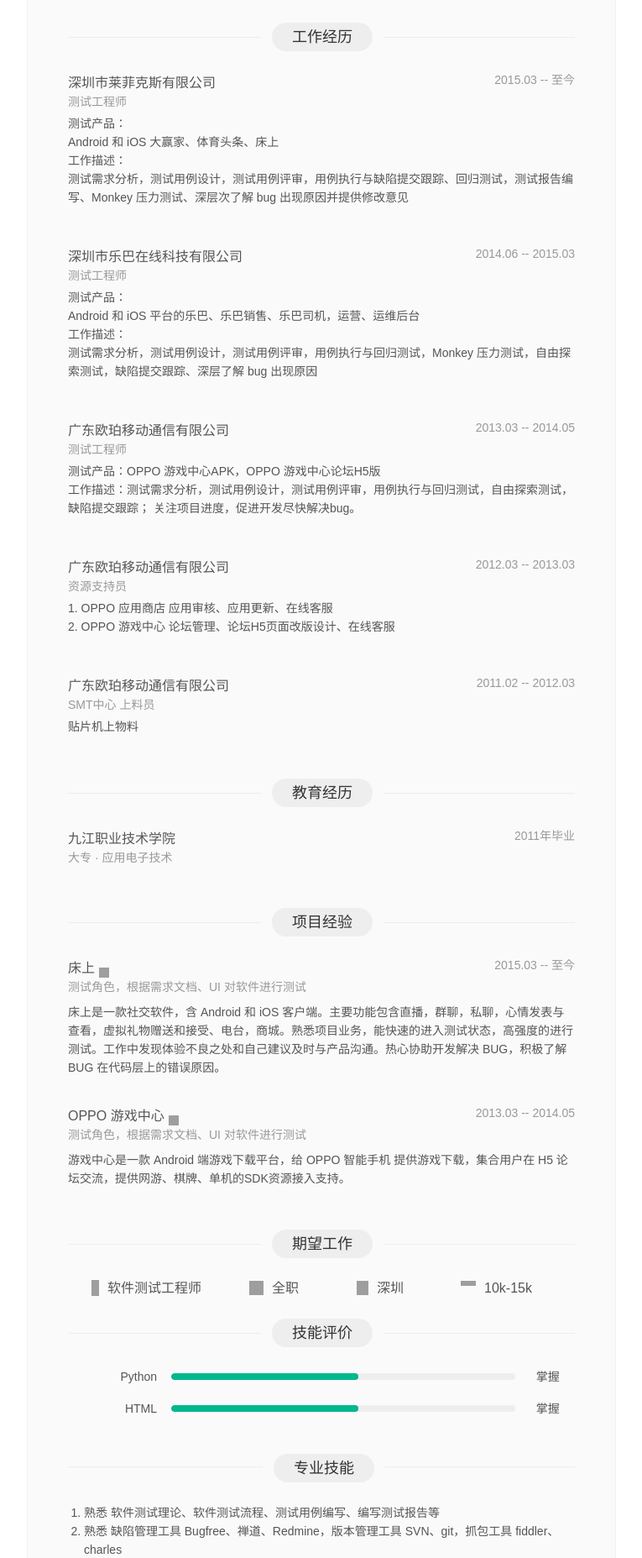
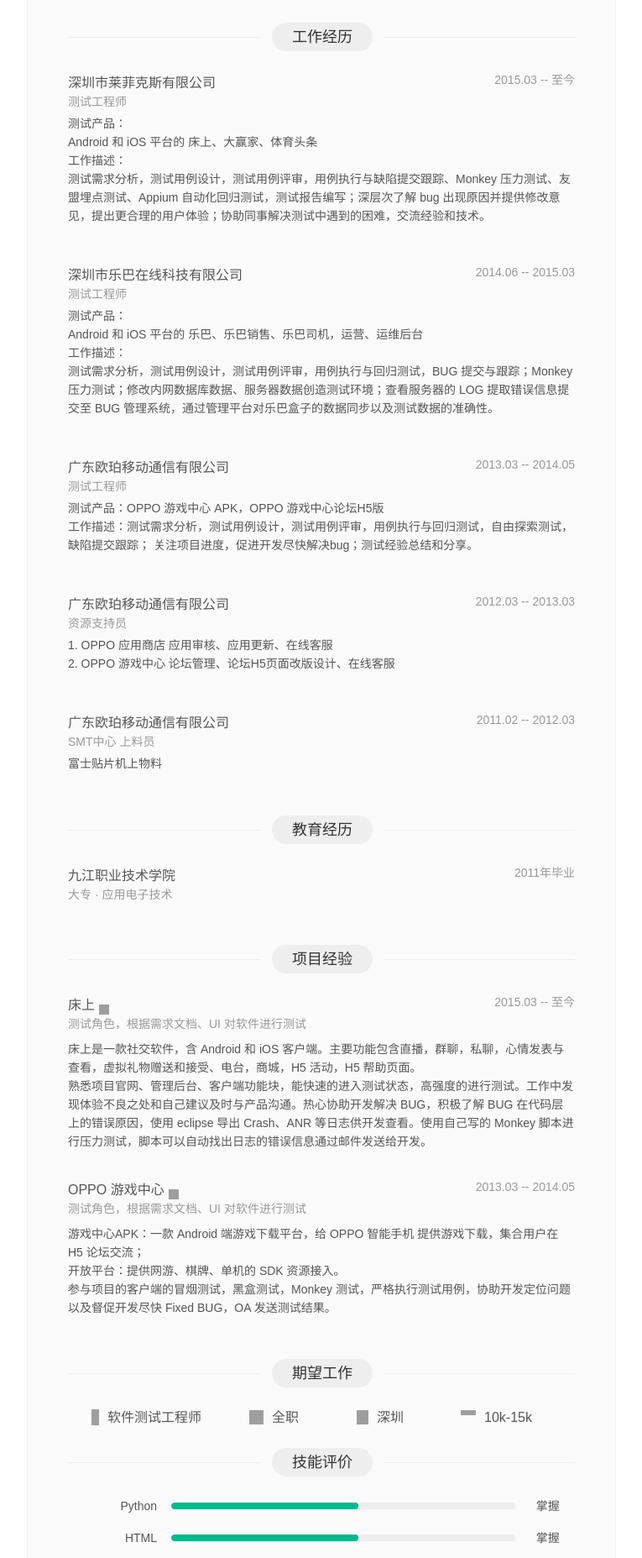
Before and after one commit to yinzhuoqun/testdata, a Django app: a page that uses templates/resume_yzq.html in a window 1280 px wide. Shown: the part 401-2256 px from the top of the page at 84% size, without its empty margins (257-1022 px from the left). Run offline with Django 3.2, Linux system fonts and the light colour scheme; parts of the project's set-up code (start-up, migrations or seed data) failed here and were passed over; grey boxes are pictures that could not be loaded.

Commit message:
feat: change testfly urls, resume

```diff
--- a/templates/index.html
+++ b/templates/index.html
@@ -92,6 +92,7 @@
 
         <table align="center">
             <tbody>
+
                 <tr><th align='left' ><a href="/app">文件下载（临时安装包）</a></th></tr>
                 <tr><th align='left' ><a href="/report">测试报告( Android / iOS)</a></th></tr>
                 <tr><th align='left' ><a href="/sid">测试账号（内网/外网）</a></p></th></tr>
--- a/templates/resume_yzq.html
+++ b/templates/resume_yzq.html
@@ -8,10 +8,6 @@
 <title>尹卓群的简历</title>
 <meta content="拉勾网是3W旗下的互联网领域垂直招聘网站" name="description">
 <meta content="拉勾,拉勾网,拉勾招聘,拉钩, 拉钩网 ,互联网招聘,拉勾互联网招聘, 移动互联网招聘, 垂直互联网招聘, 微信招聘, 微博招聘, 拉勾官网, 拉勾百科,跳槽, 高薪职位, 互联网圈子, IT招聘, 职场招聘, 猎头招聘,O2O招聘, LBS招聘, 社交招聘, 校园招聘, 校招,社会招聘,社招" name="keywords">
-
-{#<script type="text/javascript" src="/static/js/jquery-1.8.2.min.js"></script>#}
-
-
 </head>
 <body>
 <div id="body">
@@ -452,9 +448,9 @@ content:"...";
 
 								<div class="mr_content_m olpf">
 									<p>测试产品：</p>
-<p>Android 和 iOS 大赢家、体育头条、床上</p>
+<p>Android 和 iOS 平台的 床上、大赢家、体育头条</p>
 <p>工作描述：</p>
-<p>测试需求分析，测试用例设计，测试用例评审，用例执行与缺陷提交跟踪、回归测试，测试报告编写、Monkey 压力测试、深层次了解 bug 出现原因并提供修改意见</p>
+<p>测试需求分析，测试用例设计，测试用例评审，用例执行与缺陷提交跟踪、Monkey 压力测试、友盟埋点测试、Appium 自动化回归测试，测试报告编写；深层次了解 bug 出现原因并提供修改意见，提出更合理的用户体验；协助同事解决测试中遇到的困难，交流经验和技术。</p>
 								</div>
 								</div>
 								<div class="mr_jobe_list">
@@ -472,9 +468,9 @@ content:"...";
 
 								<div class="mr_content_m olpf">
 									<p>测试产品：</p>
-<p>Android 和 iOS 平台的乐巴、乐巴销售、乐巴司机，运营、运维后台</p>
+<p>Android 和 iOS 平台的 乐巴、乐巴销售、乐巴司机，运营、运维后台</p>
 <p>工作描述：</p>
-<p>测试需求分析，测试用例设计，测试用例评审，用例执行与回归测试，Monkey 压力测试，自由探索测试，缺陷提交跟踪、深层了解 bug 出现原因</p>
+<p>测试需求分析，测试用例设计，测试用例评审，用例执行与回归测试，BUG 提交与跟踪；Monkey 压力测试；修改内网数据库数据、服务器数据创造测试环境；查看服务器的 LOG 提取错误信息提交至 BUG 管理系统，通过管理平台对乐巴盒子的数据同步以及测试数据的准确性。</p>
 								</div>
 								</div>
 								<div class="mr_jobe_list">
@@ -491,8 +487,8 @@ content:"...";
 								</div>
 
 								<div class="mr_content_m olpf">
-									<p>测试产品：OPPO 游戏中心APK，OPPO 游戏中心论坛H5版</p>
-<p>工作描述：测试需求分析，测试用例设计，测试用例评审，用例执行与回归测试，自由探索测试，缺陷提交跟踪； 关注项目进度，促进开发尽快解决bug。</p>
+									<p>测试产品：OPPO 游戏中心 APK，OPPO 游戏中心论坛H5版</p>
+<p>工作描述：测试需求分析，测试用例设计，测试用例评审，用例执行与回归测试，自由探索测试，缺陷提交跟踪； 关注项目进度，促进开发尽快解决bug；测试经验总结和分享。</p>
 								</div>
 								</div>
 								<div class="mr_jobe_list">
@@ -527,7 +523,7 @@ content:"...";
 								</div>
 
 								<div class="mr_content_m olpf">
-									贴片机上物料<br />
+									<p>富士贴片机上物料<br /></p>
 								</div>
 								</div>
 							</div>
@@ -589,7 +585,8 @@ content:"...";
 									</div>
 								</div>
 								<div class="mr_content_m olpf">
-									<p>床上是一款社交软件，含 Android 和 iOS 客户端。主要功能包含直播，群聊，私聊，心情发表与查看，虚拟礼物赠送和接受、电台，商城。熟悉项目业务，能快速的进入测试状态，高强度的进行测试。工作中发现体验不良之处和自己建议及时与产品沟通。热心协助开发解决 BUG，积极了解 BUG 在代码层上的错误原因。</p>
+									<p>床上是一款社交软件，含 Android 和 iOS 客户端。主要功能包含直播，群聊，私聊，心情发表与查看，虚拟礼物赠送和接受、电台，商城，H5 活动，H5 帮助页面。</p>
+<p>熟悉项目官网、管理后台、客户端功能块，能快速的进入测试状态，高强度的进行测试。工作中发现体验不良之处和自己建议及时与产品沟通。热心协助开发解决 BUG，积极了解 BUG 在代码层上的错误原因，使用 eclipse 导出 Crash、ANR 等日志供开发查看。使用自己写的 Monkey 脚本进行压力测试，脚本可以自动找出日志的错误信息通过邮件发送给开发。</p>
 								</div>
 								</div>
 								<div class="mr_jobe_list">
@@ -606,7 +603,9 @@ content:"...";
 									</div>
 								</div>
 								<div class="mr_content_m olpf">
-									<p>游戏中心是一款 Android 端游戏下载平台，给 OPPO 智能手机 提供游戏下载，集合用户在 H5 论坛交流，提供网游、棋牌、单机的SDK资源接入支持。</p>
+									<p>游戏中心APK：一款 Android 端游戏下载平台，给 OPPO 智能手机 提供游戏下载，集合用户在 H5 论坛交流；</p>
+<p>开放平台：提供网游、棋牌、单机的 SDK 资源接入。</p>
+<p>参与项目的客户端的冒烟测试，黑盒测试，Monkey 测试，严格执行测试用例，协助开发定位问题以及督促开发尽快 Fixed BUG，OA 发送测试结果。</p>
 								</div>
 								</div>
 							</div>
@@ -684,10 +683,10 @@ content:"...";
 							<div class="mr_moudle_content olpf">
 								<ol>
  <li><p>熟悉 软件测试理论、软件测试流程、测试用例编写、编写测试报告等</p></li>
- <li><p>熟悉 缺陷管理工具 Bugfree、禅道、Redmine，版本管理工具 SVN、git，抓包工具 fiddler、charles </p></li>
- <li><p>熟悉 adb 命令，并把常用的操作（卸载、安装、清数据、截图、Monkey 等）编写成 Python脚本并打包成 exe 文件</p></li>
- <li><p>熟悉 自动化测试工具 appium，自动化测试框架 selenium，掌握性能测试工具 LoadRunner、jmeter 的基本使用&nbsp;</p></li>
- <li><p>熟悉 第三方测试平台 testin、优测、MQC</p></li>
+ <li><p>熟悉 缺陷管理工具 Bugfree、Redmine、禅道，版本管理工具 svn、git，抓包工具&nbsp;fiddler、charles&nbsp;</p></li>
+ <li><p>熟悉 adb 命令，并把常用的操作（卸载、安装、清数据、截图、monkey、APK 签名信息等）编写成 Python 脚本并打包成 exe 文件</p></li>
+ <li><p>熟悉 自动化测试工具 appium，自动化测试框架 selenium，掌握性能测试工具 LoadRunner、jmeter 的基本使用</p></li>
+ <li><p>熟悉 第三方测试平台 testin、腾讯优测、阿里 MQC</p></li>
  <li><p>熟悉 数据库的基本操作，如增、删、改、查等语句使用</p></li>
  <li><p>熟悉 linux 操作系统的基本操作</p></li>
  <li><p>熟悉 Python3，在 windows 使用 Apache + wsgi + django、linux 上使用 nginx + uwsgi + django 搭建网站</p></li>
--- a/testfly/urls.py
+++ b/testfly/urls.py
@@ -7,8 +7,8 @@ from testfly import views
 
 urlpatterns = [
     url(r'^$', views.IndexView.as_view(), name='index'),
-    url(r'^(?P<platform>Android|iOS|other)/$', views.Platform, name='platform'),
-    url(r'^(?P<platform>Android|iOS|other)/(?P<version>(\d.\d.\d))/$', views.Detail, name='detail'),
+    url(r'^(?P<platform>Android|android|iOS|ios|other)/$', views.Platform, name='platform'),
+    url(r'^(?P<platform>Android|android|iOS|ios|other)/(?P<version>(\d.\d.\d))/$', views.Detail, name='detail'),
 
     # url(r'^(?P<pk>[0-9]+)/results/$', views.ResultsView.as_view(), name='results'),
     # url(r'^(?P<question_id>[0-9]+)/vote/$', views.vote, name='vote'),
--- a/testfly/views.py
+++ b/testfly/views.py
@@ -13,7 +13,9 @@ class IndexView(generic.ListView):
 
     test_platform_choice = {
         "Android": "1",
+        "android": "1",
         'iOS': "2",
+        'ios': "2",
         'other': "0",
     }
     # if platform in test_platform_choice.keys():
@@ -30,7 +32,9 @@ def Platform(request, platform):
     title = "%s | TestReport" % platform
     test_platform_choice = {
         "Android": "1",
+        "android": "1",
         'iOS': "2",
+        'ios': "2",
         'other': "0",
     }
     if platform in test_platform_choice.keys():
@@ -46,7 +50,9 @@ def Detail(request, platform, version):
     title = "%s %s | TestReport" % (platform, version)
     test_platform_choice = {
         "Android": "1",
+        "android": "1",
         'iOS': "2",
+        'ios': "2",
         'other': "0",
     }
     if platform in test_platform_choice.keys():
--- a/xuegod/views.py
+++ b/xuegod/views.py
@@ -34,7 +34,8 @@ def index(request):
     u = User(name="你们太牛了！", age="25", password="老子不跟你们玩了。。。")
     # u.save(using='mysql')  # using='mysql'settings database alias (name)
     # u.save(using='alimysql')  # using='mysql'settings database alias (name)
-    print(locals())
+    # print(locals())
+
     return render_to_response("index.html", locals())
 
 
@@ -160,16 +161,21 @@ class UploadFileForm(forms.Form):
 
 def app_list(request):
     # print(os.getcwd())
-    show_path = 'media/app'.replace('\\', '/')
-    app_path = os.path.join(os.getcwd(), show_path)
+    show_path = r'media/app'
+    # print(os.path.abspath("."))
 
-    # app_path = os.path.join(os.getcwd(), 'static/app'.replace('\\', '/'))
+    # os.getcwd() 拿到的是 Apache 下 http.conf 里的 ServerRoot 路径
+    # app_path = os.path.join(os.getcwd(), show_path).replace('\\', '/')
+    # app_path = os.path.join(os.path.abspath('.'), show_path).replace('\\', '/')
+    app_path = r"I:\yzq\MyPythonTest\yzqProgram\media\app".replace('\\', '/')
+
     # print(app_path)
     if socket.gethostbyname(socket.gethostname()) != "192.168.66.55":
-        show_path = 'media/upload'.replace('\\', '/')
-        app_path = img_save_path = os.path.join(os.getcwd(), show_path)
+        show_path = r'media/upload'
+        app_path = img_save_path = os.path.join(os.getcwd(), show_path).replace('\\', '/')
+        # app_path = img_save_path = os.path.join(os.path.abspath('.'), show_path).replace('\\', '/')
     else:
-        img_save_path = r"I:/91UserData/ScreenCapture" # 192.168.66.55
+        img_save_path = r"I:/91UserData/ScreenCapture"  # 192.168.66.55
     app_save_path = app_path
     # print(app_save_path)
     # print(img_save_path)
@@ -213,7 +219,7 @@ def app_list(request):
 
 
 def test_change_env(request):
-    return render(request, "test_change_env.html",locals())
+    return render(request, "test_change_env.html", locals())
 
 
 def test_report_platform_version(request, platform, version):
@@ -274,7 +280,7 @@ def test_report_platform_version(request, platform, version):
     test_start_time = test_report_info.test_start_time
     test_end_time = test_report_info.test_end_time
 
-    str_splist ="\n"
+    str_splist = "\n"
     test_docs = test_report_info.test_docs.split(str_splist)
     test_points = test_report_info.test_points.split(str_splist)
     test_risks = test_report_info.test_risks.split(str_splist)
@@ -303,14 +309,12 @@ def test_report_platform_version(request, platform, version):
     test_participants = [test_participants_info.test_participant1,
                          ]
 
-
     return render(request, 'test_report_platform_version.html', locals())
 
 
 def test_report_platform(request, platform):
     test_platform = platform
     test_report_info = TestReport.objects.filter(test_platform=platform)
-
 
     return render(request, 'test_report_platform.html', locals())
 
--- a/yzqProgram/settings.py
+++ b/yzqProgram/settings.py
@@ -24,7 +24,7 @@ BASE_DIR = os.path.dirname(os.path.dirname(os.path.abspath(__file__)))
 SECRET_KEY = 'jq!8zvuxk2e*xs-^m*%txw**sj8abk-o0)n%33_ow0wy5$3fn6'
 
 # SECURITY WARNING: don't run with debug turned on in production!
-# DEBUG = True  # django 自己处理静态网页
+DEBUG = True  # django 自己处理静态网页
 DEBUG = False  # nginx 、Apache 处理静态网页
 
 if socket.gethostbyname(socket.gethostname()) == "192.168.66.55":
@@ -86,7 +86,9 @@ WSGI_APPLICATION = 'yzqProgram.wsgi.application'
 import json
 def json_load():
     pw_name = "alimysqlpw"
-    with open(r"alimysql.pw", 'r') as f:
+    # print(os.getcwd())
+    with open(os.path.join(os.getcwd(), "alimysql.pw"), 'r') as f:
+        # 如果是 Apache web服务器 需要把 .pw 文件放置在 Apache ServerRoot 指向的目录下
         pw_info = json.load(f)
 
         if pw_name in pw_info.keys():
```
Also changed, not shown: db.sqlite3.
